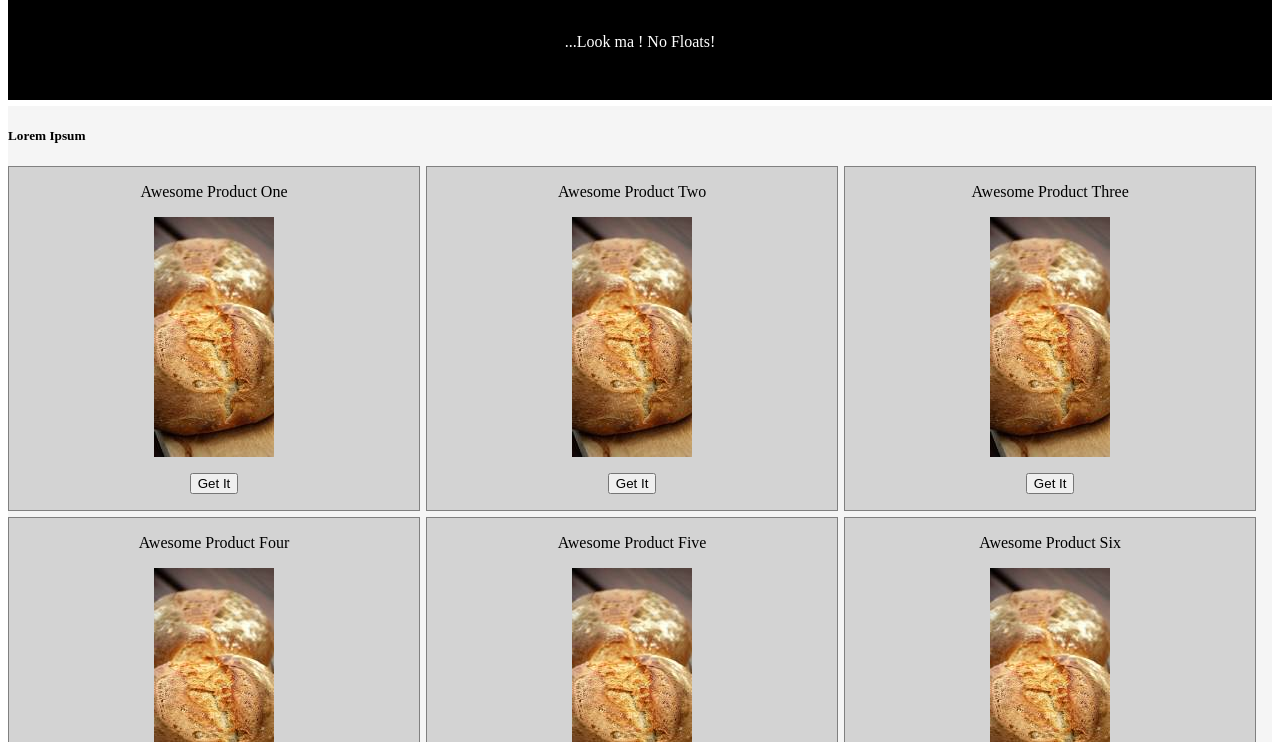
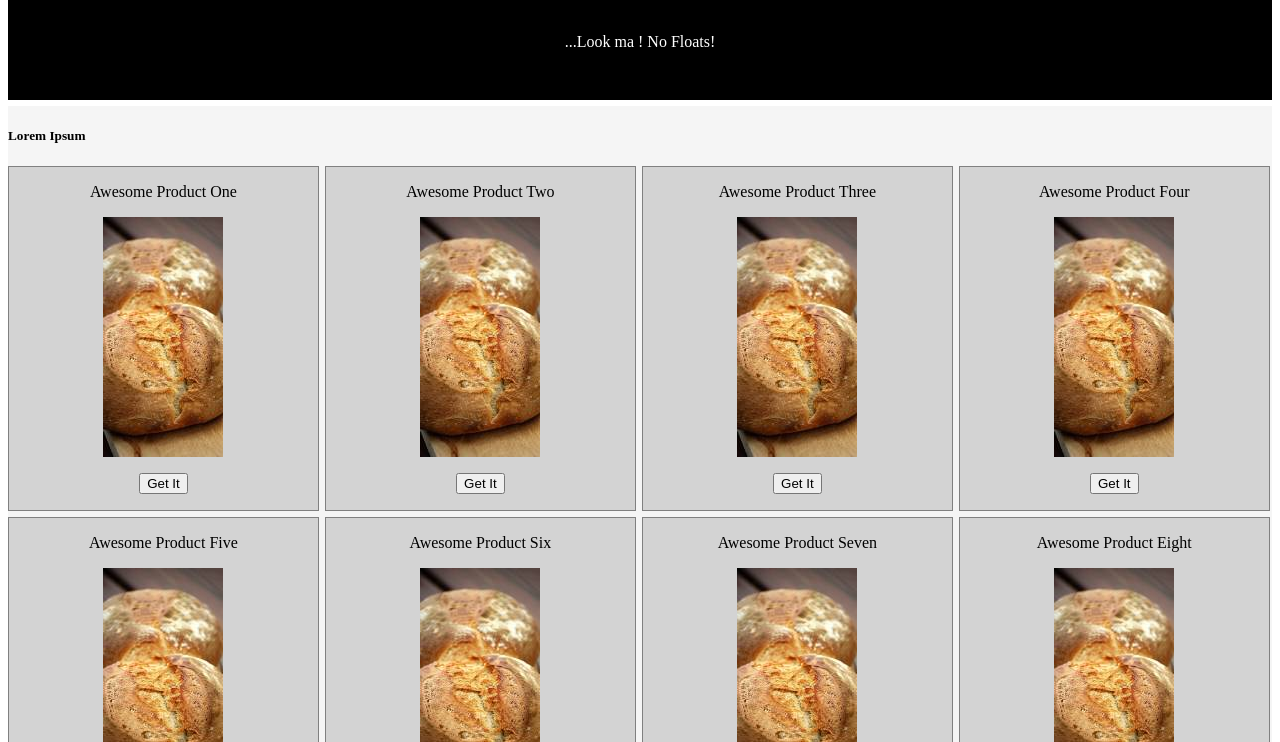
Before and after one commit to hariKarthic/cssgrids, a website: page gw.html in a window 1280 px wide. Shown: the part 58-800 px from the top of the page. Drawn offline with Linux system fonts and the light colour scheme.

Commit message:
Mobile first.....

```diff
--- a/styles/gwstyles.css
+++ b/styles/gwstyles.css
@@ -34,6 +34,17 @@
         grid-template-rows: [grid-header-start] 150px [grid-content-start] auto [grid-footer-start] 50px; /*Explicit Rows : 150 for first row and 50 for last row, auto for rest*/
     }
 
+    .grid-wrap {
+        display: grid;
+        grid-row-gap: 6px;
+        grid-column-gap: 6px;
+        background-color: whitesmoke;
+        grid-template-columns: [grid-column-implicit] 1fr;
+        grid-auto-rows: minmax(30px, auto);
+        justify-items: stretch;
+
+    }
+
     .grid-wrap > div {
         background-color: lightgrey;
         border: 1px solid gray;
@@ -48,22 +59,9 @@
 
 }
 
-@media screen and(max-device-width: 375px) {
 
-    .grid-wrap {
-        display: grid;
-        grid-row-gap: 6px;
-        grid-column-gap: 6px;
-        background-color: whitesmoke;
-        grid-template-columns: [grid-column-implicit] repeat(1, 90%);
-        grid-auto-rows: minmax(30px, auto);
-        justify-items: stretch;
 
-    }
-
-}
-
-@media (min-device-width: 720px ) {
+@media (min-width: 576px) {
 
     .grid-wrap {
         display: grid;
@@ -78,7 +76,7 @@
 
 }
 
-@media screen and (min-device-width: 1024px) {
+@media (min-width: 768px) {
 
     .grid-wrap {
         display: grid;
@@ -92,3 +90,19 @@
     }
 
 }
+
+
+@media (min-width: 1200px) {
+
+    .grid-wrap {
+        display: grid;
+        grid-row-gap: 6px;
+        grid-column-gap: 6px;
+        background-color: whitesmoke;
+        grid-template-columns: [grid-column-implicit] repeat(4, 24.6%);
+        grid-auto-rows: minmax(30px, auto);
+        justify-items: stretch;
+
+    }
+
+}
```
